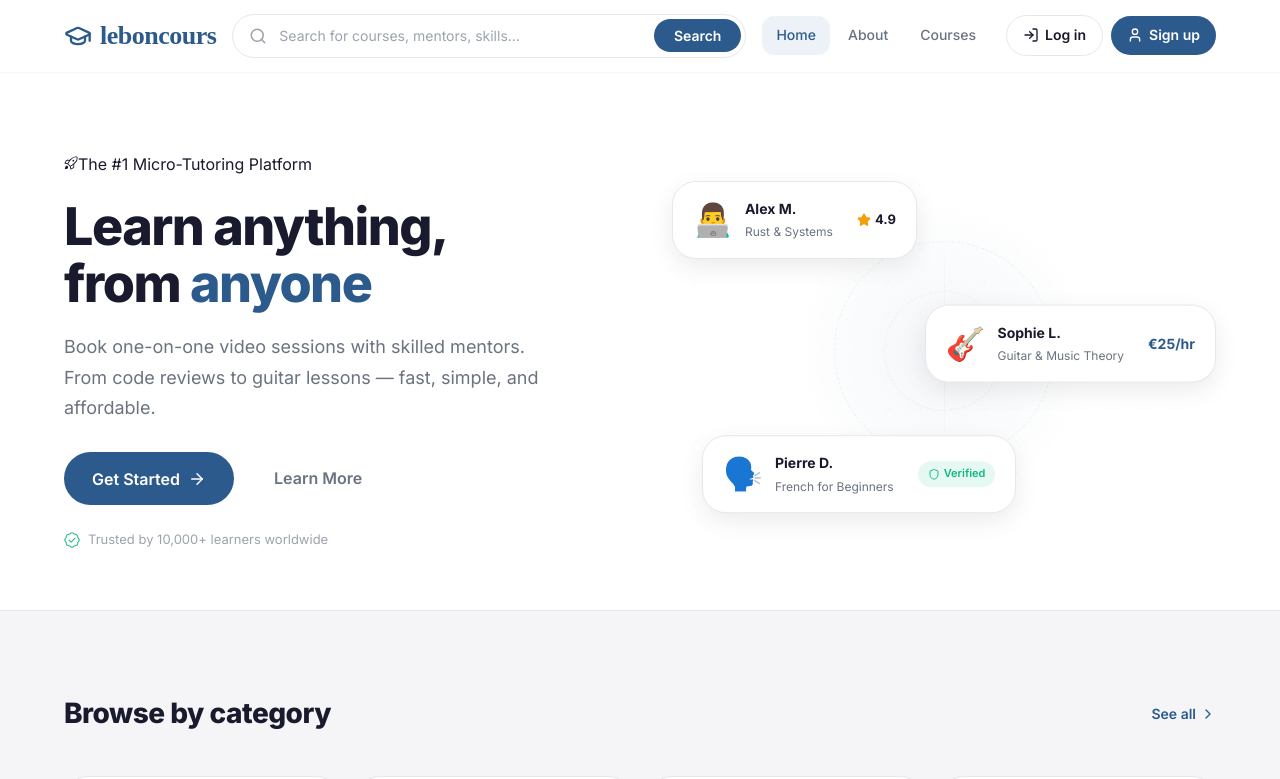
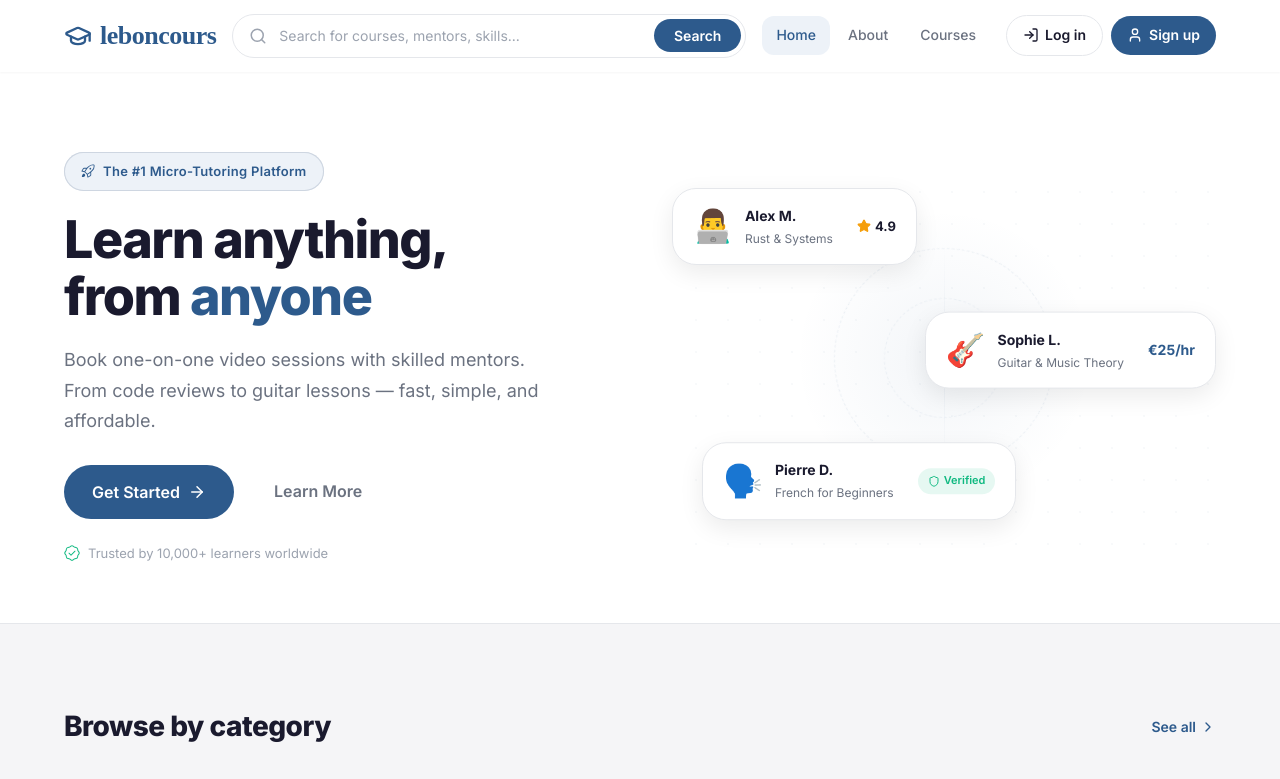
Before and after one commit to MathieuAudibert/leboncours, a React (Create React App) app in the folder Front/: page / in a window 1280 px wide. Shown: the top 779 px of the page. Built offline with nearby package versions, Linux system fonts and the light colour scheme; a web font is replaced by a local one.

Commit message:
fix front

```diff
--- a/Front/src/css/landing.css
+++ b/Front/src/css/landing.css
@@ -20,6 +20,32 @@
   display: flex;
   flex-direction: column;
   gap: 20px;
+}
+
+.hero-badge {
+  display: inline-flex;
+  align-items: center;
+  gap: 8px;
+  width: fit-content;
+  padding: 8px 16px;
+  font-size: 13px;
+  font-weight: 600;
+  color: var(--color-primary);
+  background: var(--color-primary-light);
+  border: 1px solid var(--color-primary-border);
+  border-radius: var(--radius-full);
+  letter-spacing: 0.3px;
+  animation: badgePulse 3s ease-in-out infinite;
+}
+
+.hero-badge svg {
+  flex-shrink: 0;
+  color: var(--color-primary);
+}
+
+@keyframes badgePulse {
+  0%, 100% { box-shadow: 0 0 0 0 rgba(45, 90, 140, 0.15); }
+  50% { box-shadow: 0 0 0 6px rgba(45, 90, 140, 0); }
 }
 
 .hero-title {
```
Also changed, not shown: 1 other file (tests, documents, lock files or other folders).
